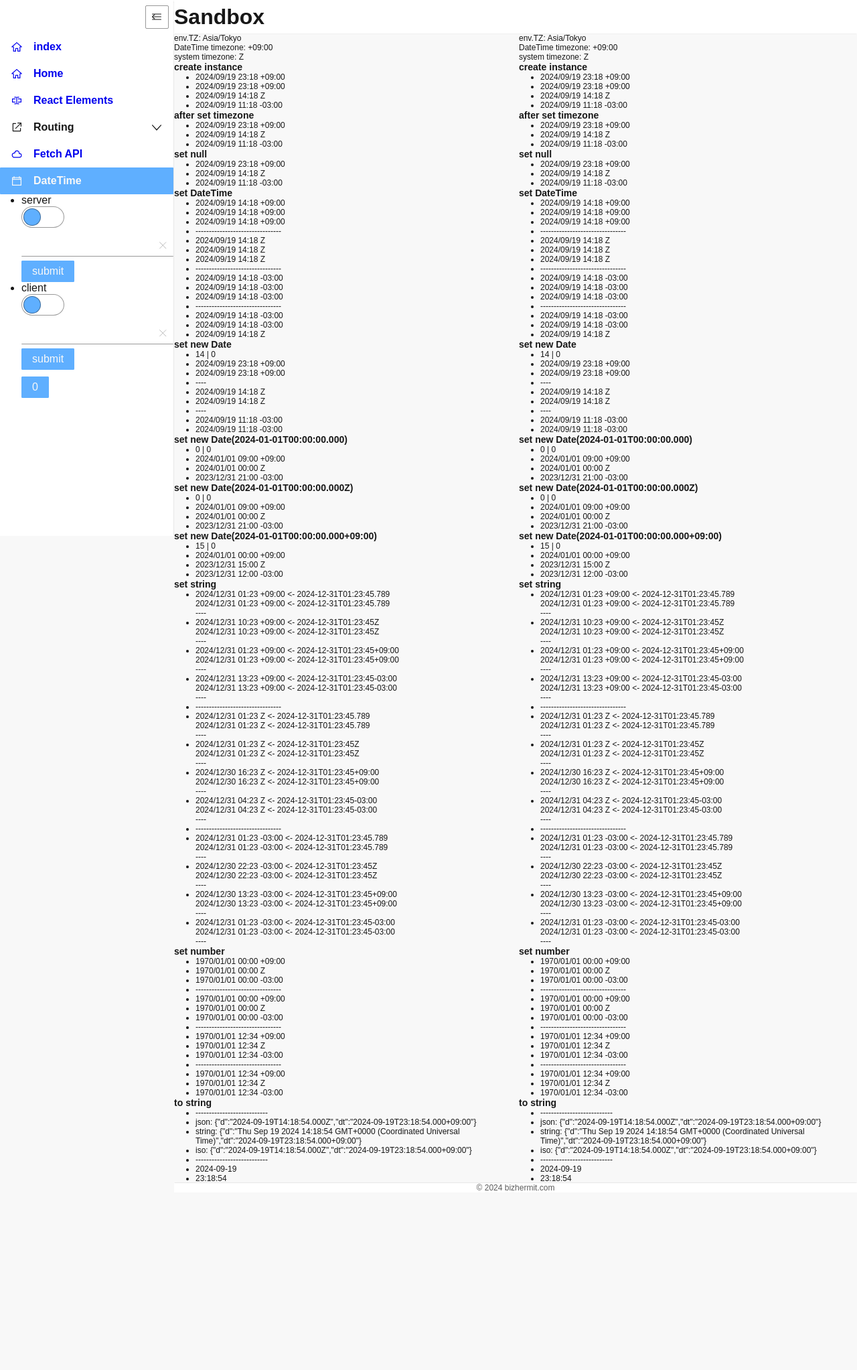
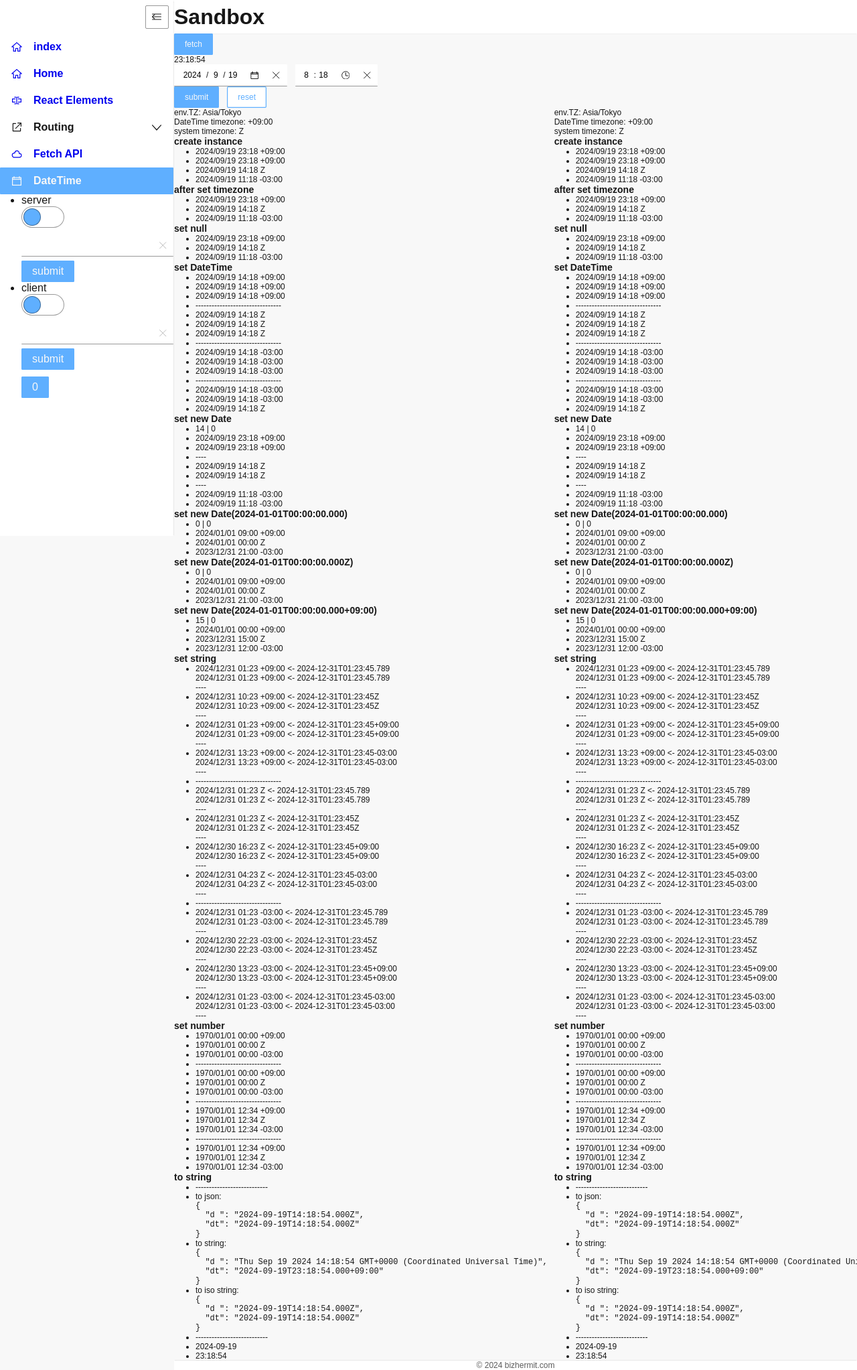
Before and after one commit to bizhermit/pillar, a Next.js app: page /sandbox/datetime in a window 1280 px wide. Shown: the whole page at 67% size. Before the commit the page ends 1780 px from the top, so only its background shows below. Built offline with nearby package versions, Linux system fonts and the light colour scheme; no server answers.

Commit message:
fix: datetime evacuate offset

```diff
--- a/src/app/sandbox/datetime/components.tsx
+++ b/src/app/sandbox/datetime/components.tsx
@@ -133,9 +133,24 @@ export const DateTimeList = () => {
       <h3>to string</h3>
       <ul>
         <li>---------------------------</li>
-        <li>json: {JSON.stringify({ d: new Date(), dt: new DateTime() })}</li>
-        <li>string: {JSON.stringify({ d: new Date().toString(), dt: new DateTime().toString() })}</li>
-        <li>iso: {JSON.stringify({ d: new Date().toISOString(), dt: new DateTime().toISOString() })}</li>
+        <li>
+          to json:
+          <pre>
+            {JSON.stringify({ "d ": new Date(), dt: new DateTime() }, null, 2)}
+          </pre>
+        </li>
+        <li>
+          to string:
+          <pre>
+            {JSON.stringify({ "d ": new Date().toString(), dt: new DateTime().toString() }, null, 2)}
+          </pre>
+        </li>
+        <li>
+          to iso string:
+          <pre>
+            {JSON.stringify({ "d ": new Date().toISOString(), dt: new DateTime().toISOString() }, null, 2)}
+          </pre>
+        </li>
         <li>---------------------------</li>
         <li>{new DateTime().toDateString()}</li>
         <li>{new DateTime().toTimeString()}</li>
--- a/src/app/sandbox/datetime/page.tsx
+++ b/src/app/sandbox/datetime/page.tsx
@@ -1,10 +1,10 @@
-import { DatetimeListAsClient } from "./client";
+import { DatetimeFetchButton, DatetimeListAsClient } from "./client";
 import { DateTimeList } from "./components";
 
 const Page = () => {
   return (
     <div style={{ fontSize: "1.2rem" }}>
-      {/* <DatetimeFetchButton /> */}
+      <DatetimeFetchButton />
       <div style={{
         display: "grid",
         gridTemplateColumns: "1fr 1fr",
--- a/src/components/objects/datetime.ts
+++ b/src/components/objects/datetime.ts
@@ -190,6 +190,10 @@ export class DateTime {
     return this.date.getTime();
   }
 
+  public getUTCTime() {
+    return this.evacuateOffset(() => this.getTime());
+  }
+
   public toString(pattern: string = "yyyy-MM-ddThh:mm:ss.SSSt", week?: WeekArray) {
     return pattern
       .replace(/yyyy/g, String(this.date.getFullYear()))
@@ -217,11 +221,10 @@ export class DateTime {
   }
 
   private evacuateOffset<T>(func: () => T) {
-    const b = this.offset === this.date.getTimezoneOffset();
     const o = this.offset;
-    if (b) this.setTimezoneOffset(0);
+    this.setTimezoneOffset(0);
     const r = func();
-    if (b) this.setTimezoneOffset(o);
+    this.setTimezoneOffset(o);
     return r;
   }
 
```
